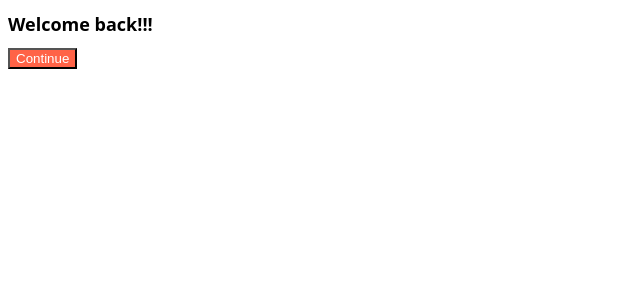
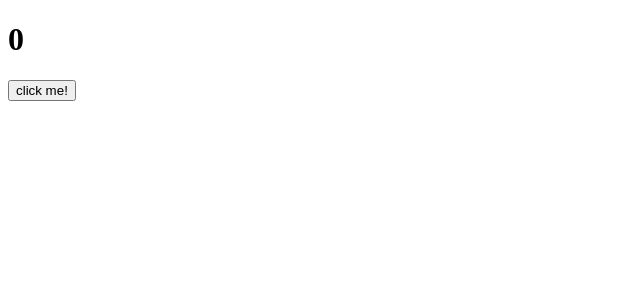
Before and after one commit to JEON-HYERIN/nomad-react, a React (Create React App) app: page / in a window 1280 px wide. Shown: the top 300 px of the page, without its empty margins (0-640 px from the left). Built offline with nearby package versions, Linux system fonts and the light colour scheme.

Commit message:
6.1 useEffect

```diff
--- a/src/App.js
+++ b/src/App.js
@@ -1,12 +1,21 @@
 import Button from './Button';
-import styles from './App.module.css';
+import React from 'react';
+import { useState, useEffect } from 'react';
 
 function App() {
+  const [counter, setValue] = useState(0);
+  const onClick = () => setValue(prev => prev + 1);
+  console.log('i run all the time');
+
+  // 코드가 한 번만 실행될 수 있도록 도와줌
+  useEffect(() => {
+    console.log('CALL THE API...');
+  }, []);
   return (
     <div>
-      <h1 className={styles.title}>Welcome back!!!</h1>
-      <Button text={'Continue'} />
-      </div>
+      <h1>{counter}</h1>
+      <button onClick={onClick}>click me!</button>
+    </div>
   );
 }
 
```
